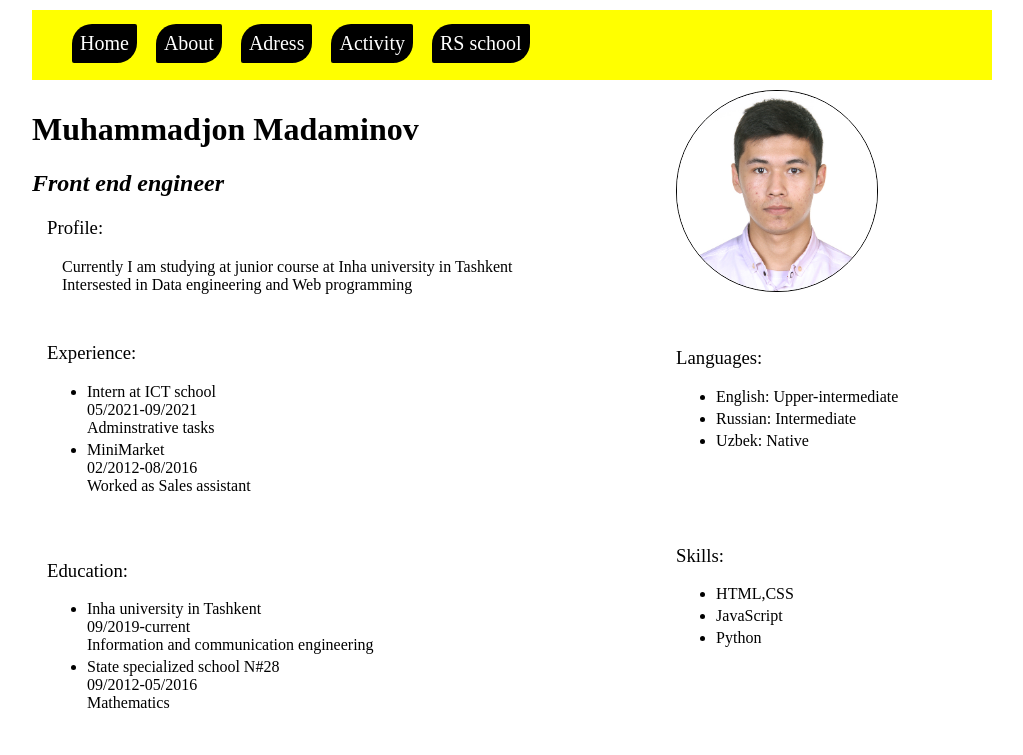
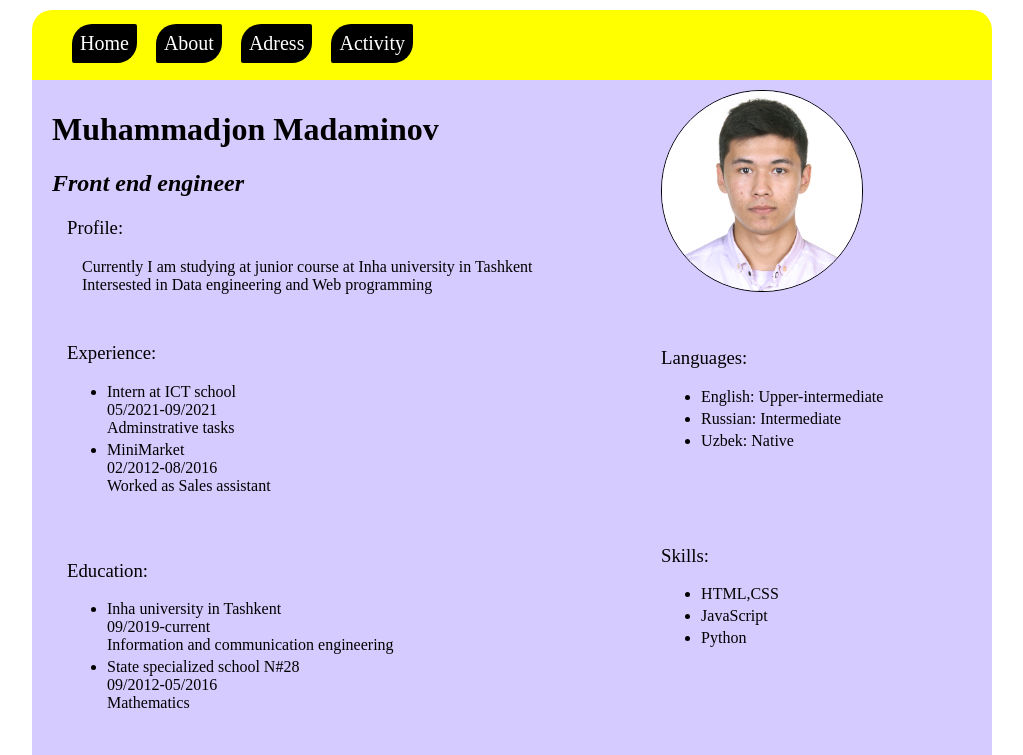
Before and after one commit to Muhammad752/rsscholl-cv, a plain HTML site: page index.html in a window 1280 px wide. Shown: the top 755 px of the page, without its empty margins (108-1131 px from the left). Drawn offline with Linux system fonts and the light colour scheme.

Commit message:
feat: background color for main

```diff
--- a/index.html
+++ b/index.html
@@ -14,7 +14,6 @@
             <li><a href="#about">About</a></li>
             <li><a href="#address">Adress</a></li>
             <li><a href="#activity">Activity</a></li>
-            <li><a href="https://rs.school/js/">RS school</a></li>
         </ul>
     </header>
     <main>
--- a/style.css
+++ b/style.css
@@ -4,6 +4,9 @@ body{
     padding: 10px;
 }
 main{
+    padding: 10px 10px 200px 20px;
+    width: 930px;
+    background-color:#d6cbfe;
     display: grid;
     grid-template-columns: auto auto;
     grid-template-rows: auto auto auto auto auto auto;
@@ -14,9 +17,9 @@ header{
     background-color: yellow;
     height: 70px;
     width: 960px;
-    margin-bottom: 10px;
     display: flex;
     align-items: center;
+    border-radius: 20px 20px 0 0;
 }
 header li{
     background-color: black;
```
